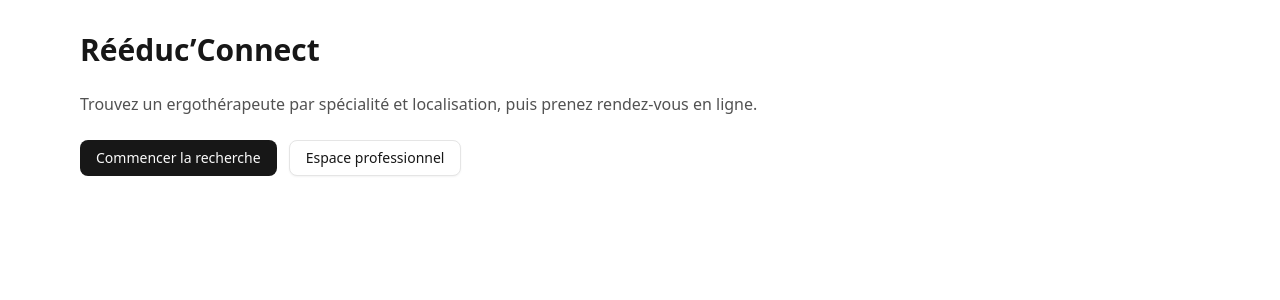
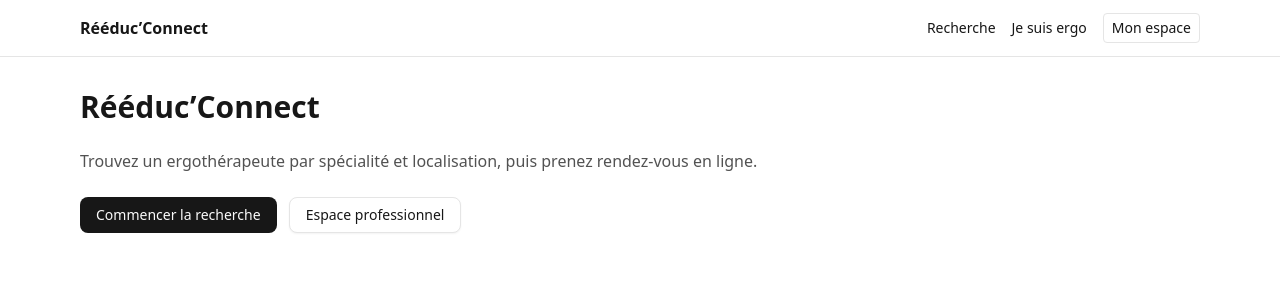
Before and after one commit to Reeduc-Actif/recherche-ergo, a Next.js app: page / in a window 1280 px wide. Shown: the top 300 px of the page. Built offline with nearby package versions, Linux system fonts and the light colour scheme.

Commit message:
refactor: add navigation header to RootLayout component

```diff
--- a/src/app/layout.tsx
+++ b/src/app/layout.tsx
@@ -11,6 +11,20 @@ export default function RootLayout({ children }: { children: ReactNode }) {
   return (
     <html lang="fr">
       <body className="min-h-dvh bg-white text-neutral-900 antialiased">
+        {/* --- NAV --- */}
+        <header className="border-b">
+          <div className="mx-auto max-w-6xl px-4 h-14 flex items-center justify-between">
+            <a href="/" className="font-semibold">Rééduc’Connect</a>
+            <nav className="flex items-center gap-4 text-sm">
+              <a href="/recherche" className="hover:underline">Recherche</a>
+              <a href="/onboarding" className="hover:underline">Je suis ergo</a>
+              <a href="/dashboard" className="rounded border px-2 py-1 hover:bg-neutral-50">
+                Mon espace
+              </a>
+            </nav>
+          </div>
+        </header>
+
         <div className="mx-auto max-w-6xl px-4 py-8">{children}</div>
       </body>
     </html>
```
